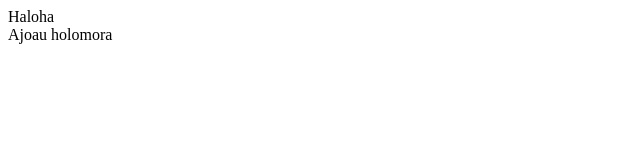
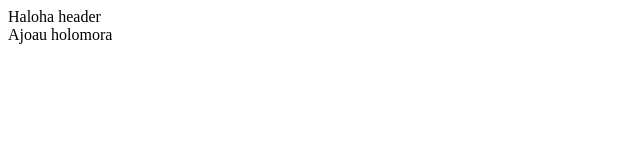
Before and after one commit to RomanHrytsiuk/my-project, a plain HTML site: page index.html in a window 1280 px wide. Shown: the full height of the page, 0-640 px from the left. Drawn offline with Linux system fonts and the light colour scheme.

Commit message:
add header text

```diff
--- a/index.html
+++ b/index.html
@@ -6,7 +6,7 @@
   <title>My Project</title>
 </head>
 <body>
-  <header>Haloha</header>
+  <header>Haloha header</header>
   <main></main>
   <footer>Ajoau holomora</footer>
 </body>
```
